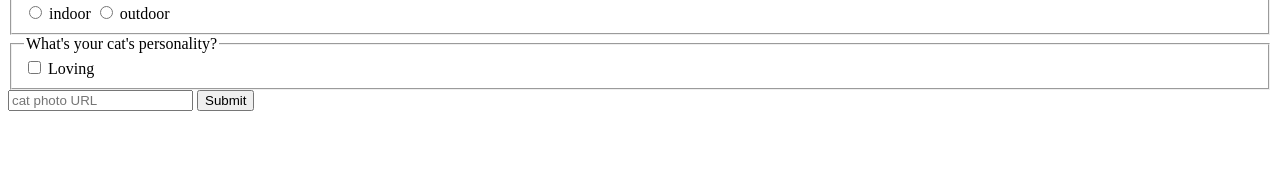
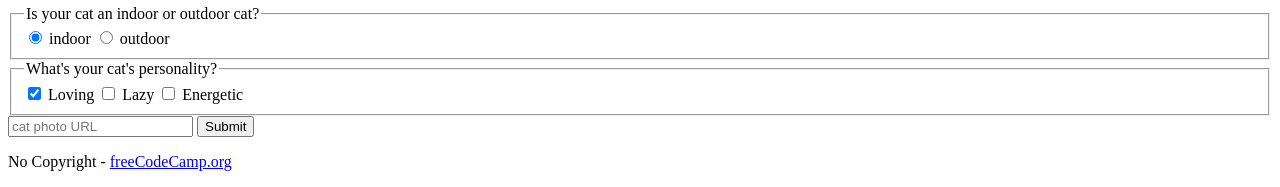
Before and after one commit to pranith7/Responsive_web_design, a plain HTML site: page cat_photo_app/index.html in a window 1280 px wide. Shown: the part 1478-1665 px from the top of the page. Before the commit the page ends 1605 px from the top, so only its background shows below. Drawn offline with Linux system fonts and the light colour scheme.

Commit message:
completed CatphotShop

```diff
--- a/cat_photo_app/index.html
+++ b/cat_photo_app/index.html
@@ -1,4 +1,11 @@
-<html>
+<!DOCTYPE html>
+<html lang="en">
+    <head>
+        <meta charset="utf-8">
+        <title>
+            CatPhotoApp
+        </title>
+    </head>
   <body>
     <main>
         <h1>CatPhotoApp</h1>
@@ -38,17 +45,22 @@
             <form action="https://freecatphotoapp.com/submit-cat-photo">
                 <fieldset>
                     <legend>Is your cat an indoor or outdoor cat?</legend>
-                    <label><input id="indoor" type="radio" name="indoor-outdoor" value="Indoor">  indoor</label>
+                    <label><input checked id="indoor" type="radio" name="indoor-outdoor" value="Indoor">  indoor</label>
                     <label><input id="outdoor" type="radio" name="indoor-outdoor" value="Outdoor"> outdoor</label>
                 </fieldset>
                 <fieldset>
                     <legend>What's your cat's personality?</legend>
-                    <input type="checkbox" > Loving
+                    <input checked id="loving" type="checkbox" name="personality"> <label for="loving"> Loving </label>
+                    <input id="lazy" type="checkbox" name="personality"> <label for="lazy">Lazy</label>
+                    <input id="energetic" type="checkbox" name="personality"> <label for="energetic">Energetic</label>
                 </fieldset>
                 <input type="text" name="catphotourl" placeholder="cat photo URL" required>
                 <button type="submit">Submit</button>
             </form>
         </section>
     </main>
+    <footer>
+        <p> No Copyright - <a href="https://www.freecodecamp.org">freeCodeCamp.org </a> </p>
+    </footer>
   </body>
 </html>
```
